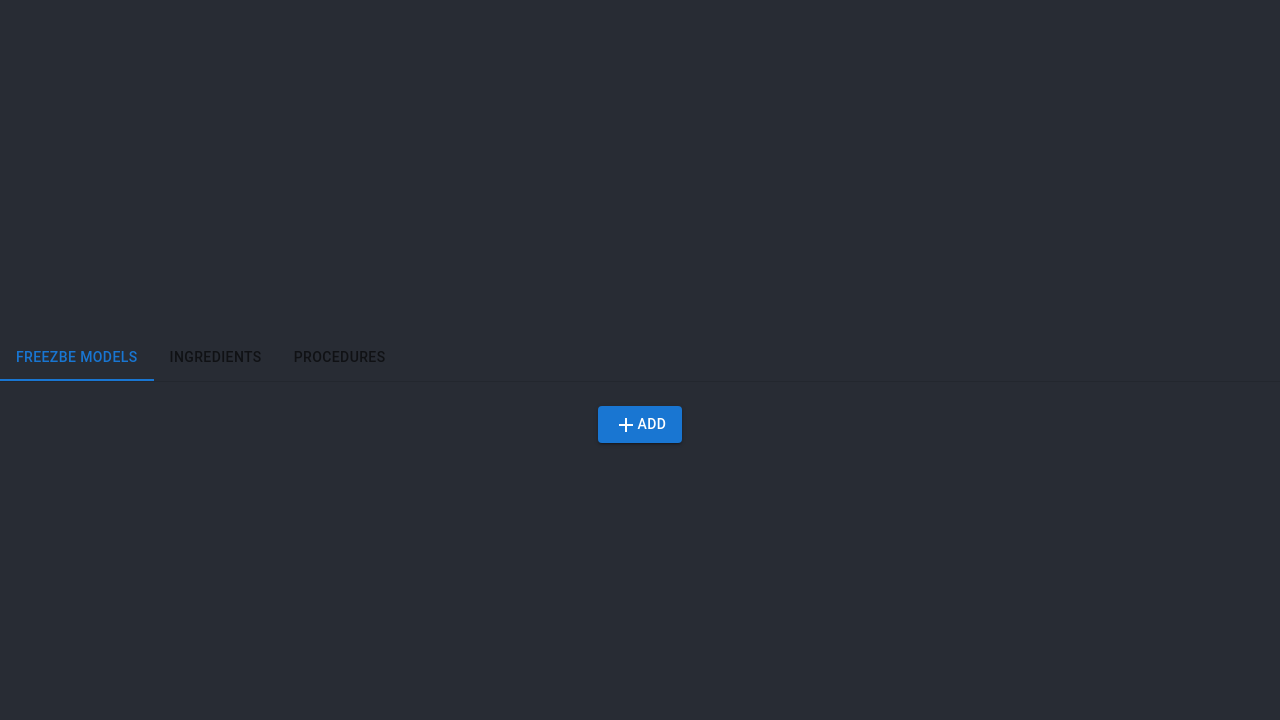
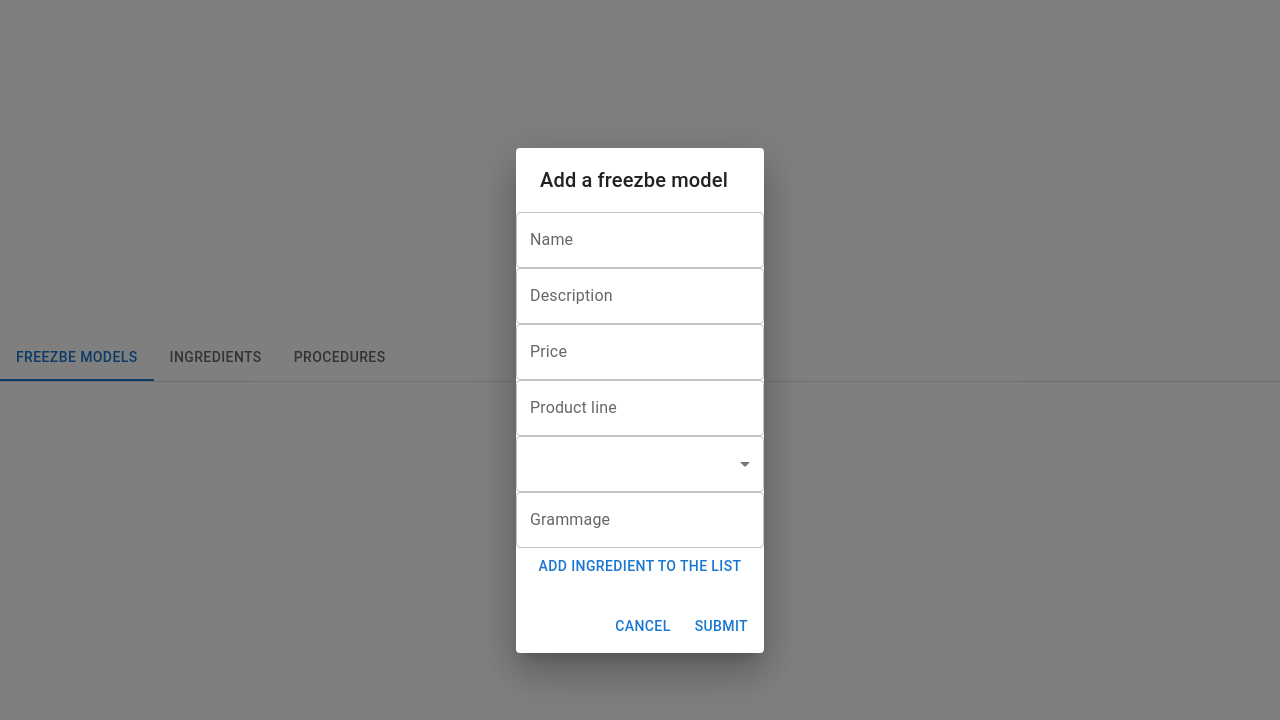
Before and after one commit to mchanou/killerBee, a React (Create React App) app in the folder client/killer_bee_front/: page / in a window 1280 px wide. Both pictures are taken after a click on the button "ADD". Shown: the top 720 px of the page. Built offline with nearby package versions, Linux system fonts and the light colour scheme.

Commit message:
Add form not complete

```diff
--- a/client/killer_bee_front/package.json
+++ b/client/killer_bee_front/package.json
@@ -3,6 +3,11 @@
   "version": "0.1.0",
   "private": true,
   "dependencies": {
+    "@emotion/react": "^11.13.3",
+    "@emotion/styled": "^11.13.0",
+    "@mui/icons-material": "^6.1.1",
+    "@mui/lab": "^6.0.0-beta.10",
+    "@mui/material": "^6.1.1",
     "@testing-library/jest-dom": "^5.17.0",
     "@testing-library/react": "^13.4.0",
     "@testing-library/user-event": "^13.5.0",
--- a/client/killer_bee_front/src/App.css
+++ b/client/killer_bee_front/src/App.css
@@ -14,14 +14,14 @@
 }
 
 .App-header {
-  background-color: #282c34;
+  background-color: #ffffff;
   min-height: 100vh;
   display: flex;
   flex-direction: column;
   align-items: center;
   justify-content: center;
   font-size: calc(10px + 2vmin);
-  color: white;
+  color: black;
 }
 
 .App-link {
--- a/client/killer_bee_front/src/App.js
+++ b/client/killer_bee_front/src/App.js
@@ -1,7 +1,7 @@
 import './App.css';
 
 import * as React from 'react';
-import Tabs from './components/Tabs.js'
+import Tabs from './components/KbTabs.js'
 
 const columns = [
   { field: 'id', headerName: 'ID', width: 70 },
--- a/client/killer_bee_front/src/components/Form.js
+++ b/client/killer_bee_front/src/components/Form.js
@@ -1,15 +1,23 @@
-import { Select, TextField } from "@mui/material";
+import { List, Select, TextField, Button } from "@mui/material";
 
 
 
-export default function Form(){
+export default function Form({isFreezbe, isProc}){
     return (
         <>
-            <TextField variant="outlined"></TextField>
-            <TextField variant="outlined"></TextField>
-            <TextField variant="outlined"></TextField>
-            <TextField variant="outlined"></TextField>
-            <Select variant="outlined"></Select>
+            <TextField label= "Name" variant="outlined" placeholder="Enter a name"></TextField>
+            <TextField label= "Description" variant="outlined" placeholder="Enter a description"></TextField>
+            {isFreezbe && (
+                <><TextField label="Price" variant="outlined"></TextField>
+                <TextField label = "Product line" variant="outlined"></TextField>
+                <Select label="Ingredient" variant="outlined"></Select>
+            <TextField label = "Grammage" variant="outlined"></TextField>
+            <Button>Add ingredient to the list</Button>
+            <List></List></>)}
+                {isProc && (
+                <><TextField label="Price" variant="outlined"></TextField>
+                <TextField label = "Product line" variant="outlined"></TextField>
+                <Select label="Ingredient" variant="outlined"></Select></>)}
         </>
     )
 }
--- /dev/null
+++ b/client/killer_bee_front/src/components/KbDialog.js
@@ -0,0 +1,22 @@
+import { useState } from "react"
+import { Button, Dialog, DialogActions, DialogTitle } from "@mui/material"
+import Form from "./Form"
+
+export default function KbDialog({title, opening, handleClose, isFreezbe}){
+
+    return(
+        <>
+        <Dialog
+        open = {opening}
+        onClose = {handleClose}
+        >
+            <DialogTitle>{title}</DialogTitle>
+            <Form isFreezbe={isFreezbe}/>
+            <DialogActions>
+                <Button onClick={handleClose}>Cancel</Button>
+                <Button type="submit">Submit</Button>
+            </DialogActions>
+        </Dialog>
+        </>
+    )
+}
--- /dev/null
+++ b/client/killer_bee_front/src/components/KbPanel.js
@@ -0,0 +1,22 @@
+import * as React from 'react';
+import AddIcon from '@mui/icons-material/Add';
+import KbDialog from './KbDialog'
+import { Button } from '@mui/material';
+
+export default function KbPanel({title, isFreezbe}){
+
+    const [open, setOpen] = React.useState(false)
+
+    function handleOpen(){
+      setOpen(true)
+  }
+  function handleClose(){
+    setOpen(false)
+  }
+    return(
+        <>
+        <Button variant='contained' onClick={handleOpen}><AddIcon/>Add</Button>
+        <KbDialog title={title} opening = {open} handleClose={handleClose} isFreezbe={isFreezbe}></KbDialog>
+        </>
+    )
+}
--- a/client/killer_bee_front/src/components/Tabs.js
+++ b/client/killer_bee_front/src/components/KbTabs.js
@@ -1,14 +1,15 @@
 import * as React from 'react';
-import { Button } from '@mui/material';
+import KbPanel from './KbPanel';
 import Box from '@mui/material/Box';
 import Tab from '@mui/material/Tab';
 import TabContext from '@mui/lab/TabContext';
 import TabList from '@mui/lab/TabList';
 import TabPanel from '@mui/lab/TabPanel';
-import AddIcon from '@mui/icons-material/Add';
+
 
 export default function Tabs() {
   const [value, setValue] = React.useState('1');
+
 
   const handleChange = (event, newValue) => {
     setValue(newValue);
@@ -25,10 +26,14 @@ export default function Tabs() {
           </TabList>
         </Box>
         <TabPanel value="1">
-            <Button variant='contained'><AddIcon/>Add</Button>
+            <KbPanel title="Add a freezbe model" isFreezbe={true}/>
         </TabPanel>
-        <TabPanel value="2">Item Two</TabPanel>
-        <TabPanel value="3">Item Three</TabPanel>
+        <TabPanel value="2">
+          <KbPanel title="Add an ingredient"/>
+        </TabPanel>
+        <TabPanel value="3">
+          <KbPanel title="Add a procedure"/>
+        </TabPanel>
       </TabContext>
     </Box>
   );
```
Also changed, not shown: 1 other file (tests, documents, lock files or other folders).
